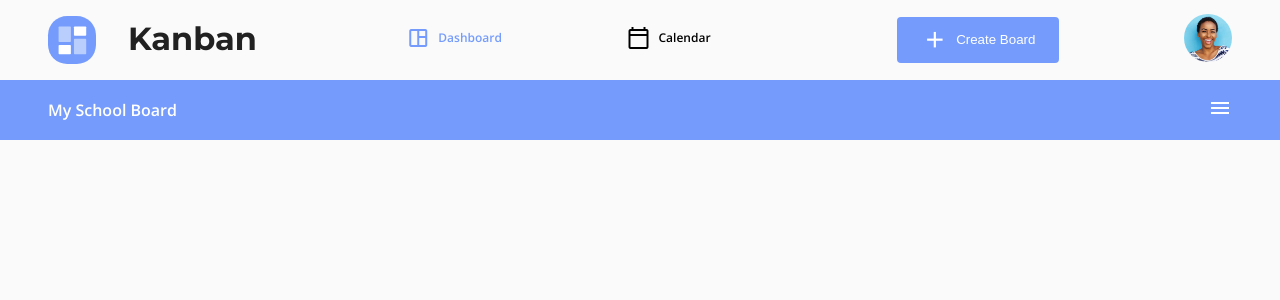
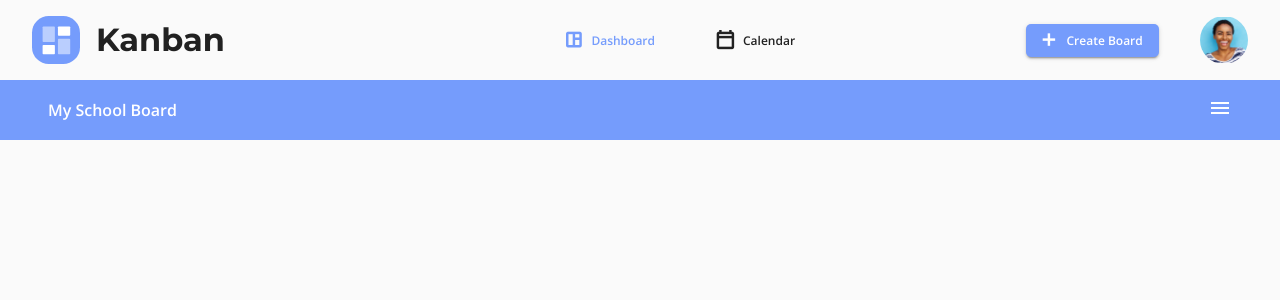
Before and after one commit to hatchways/team-water-polo, a React (Create React App) app in the folder client/: page /dashboard in a window 1280 px wide. Shown: the top 300 px of the page. Built offline with nearby package versions, Linux system fonts and the light colour scheme.

Commit message:
feat: Use Material-UI components for dashboard header

```diff
--- /dev/null
+++ b/client/src/pages/Dashboard/BrandingLogo.tsx
@@ -0,0 +1,12 @@
+export default function BrandingLogo(): JSX.Element {
+  return (
+    <div className="branding--logo">
+      <svg xmlns="http://www.w3.org/2000/svg" viewBox="0 0 24 24">
+        <rect x="3" y="3" width="8" height="10" rx=".5" />
+        <rect x="3" y="15" width="8" height="6" rx=".5" />
+        <rect x="13" y="3" width="8" height="6" rx=".5" />
+        <rect x="13" y="11" width="8" height="10" rx=".5" />
+      </svg>
+    </div>
+  );
+}
--- a/client/src/pages/Dashboard/Dashboard.tsx
+++ b/client/src/pages/Dashboard/Dashboard.tsx
@@ -7,9 +7,11 @@ import { useSocket } from '../../context/useSocketContext';
 import { useHistory } from 'react-router-dom';
 import ChatSideBanner from '../../components/ChatSideBanner/ChatSideBanner';
 import { useEffect } from 'react';
-import DashboardHeader from './DashboardHeader';
-import Logo from '../../Images/logo.png';
 import Avatar from '../../Images/68f55f7799df6c8078a874cfe0a61a5e6e9e1687.png';
+import BrandingLogo from './BrandingLogo';
+import Button from '@material-ui/core/Button';
+import IconButton from '@material-ui/core/IconButton';
+import Icon from '@material-ui/core/Icon';
 
 export default function Dashboard(): JSX.Element {
   const classes = useStyles();
@@ -42,44 +44,39 @@ export default function Dashboard(): JSX.Element {
   return (
     <Grid container direction="column" className={`${classes.root} ${classes.dashboard}`}>
       <CssBaseline />
-      <header className="dashboard--header">
-        <div className="dashboard--header--branding">
-          <div className="branding--logo">
-            <svg xmlns="http://www.w3.org/2000/svg" viewBox="0 0 24 24">
-              <rect x="3" y="3" width="8" height="10" rx=".5" />
-              <rect x="3" y="15" width="8" height="6" rx=".5" />
-              <rect x="13" y="3" width="8" height="6" rx=".5" />
-              <rect x="13" y="11" width="8" height="10" rx=".5" />
-            </svg>
-          </div>
+      <Grid
+        container
+        item
+        component="header"
+        className="dashboard--header"
+        xs={12}
+        alignItems="center"
+        wrap="nowrap"
+        justifyContent="space-between"
+      >
+        <Grid container item xs={3} alignItems="center" className={classes.branding} justifyContent="flex-start">
+          <BrandingLogo />
           <div className="branding--name">Kanban</div>
-        </div>
-        <nav className="dashboard--header--nav">
-          <ul>
-            <li className="nav--item active">
-              <a href="#">
-                <span className="material-icons-outlined">space_dashboard</span>
-                Dashboard
-              </a>
-            </li>
-            <li className="nav--item">
-              <a href="#">
-                <span className="material-icons-outlined">calendar_today</span>
-                Calendar
-              </a>
-            </li>
-          </ul>
-        </nav>
-        <div className="dashboard--header--actions">
-          <button className="actions--create-board">
-            <span className="material-icons-outlined">add</span>
-            Create Board
-          </button>
-        </div>
-        <div className="dashboard--header--user">
-          <img src={Avatar} alt="avatar" className="user--avatar" />
-        </div>
-      </header>
+        </Grid>
+        <Grid container item xs={6} component="nav" className="dashboard--header--nav" justifyContent="center">
+          <Button startIcon={<Icon>space_dashboard</Icon>} className="nav--item active">
+            Dashboard
+          </Button>
+          <Button startIcon={<Icon>calendar_today</Icon>} className="nav--item">
+            Calendar
+          </Button>
+        </Grid>
+        <Button
+          startIcon={<Icon>add</Icon>}
+          variant="contained"
+          style={{ backgroundColor: 'var(--accent-color)', color: 'white' }}
+        >
+          Create Board
+        </Button>
+        <IconButton className="user-button">
+          <img src={Avatar} alt="avatar" />
+        </IconButton>
+      </Grid>
       <main className="main">
         <header className="main--header">
           <h1>My School Board</h1>
--- a/client/src/pages/Dashboard/DashboardHeader.tsx
+++ /dev/null
@@ -1,3 +0,0 @@
-export default function DashboardHeader(): JSX.Element {
-  return <h1>Heading</h1>;
-}
--- a/client/src/pages/Dashboard/useStyles.ts
+++ b/client/src/pages/Dashboard/useStyles.ts
@@ -4,32 +4,20 @@ const drawerWidth = 240;
 
 const useStyles = makeStyles((theme) => ({
   root: {
+    '--accent-color': '#759CFC',
     minHeight: '100vh',
     '& .MuiInput-underline:before': {
       borderBottom: '1.2px solid rgba(0, 0, 0, 0.2)',
     },
   },
 
-  dashboard: {
-    '--accent-color': '#759CFC',
-    '& .dashboard--header': {
-      display: 'grid',
-      gridTemplateColumns: '25% auto auto 3rem',
-      padding: '0 3rem',
-      boxSizing: 'border-box',
-      height: '5rem',
-      alignItems: 'center',
-    },
-
-    '& .dashboard--header--branding': {
-      display: 'flex',
-      gap: '2rem',
-    },
+  branding: {
+    gap: '1rem',
     '& .branding--logo': {
       width: '3rem',
       height: '3rem',
       padding: '0.35rem',
-      borderRadius: '40%',
+      borderRadius: '35%',
       background: 'var(--accent-color)',
 
       '& svg': {
@@ -48,52 +36,33 @@ const useStyles = makeStyles((theme) => ({
       fontFamily: "'Montserrat', sans-serif",
       fontWeight: '700',
     },
+  },
 
-    '& .dashboard--header--nav ul': {
-      listStyle: 'none',
-      margin: 0,
-      padding: 0,
-      display: 'flex',
-      justifyContent: 'space-around',
+  dashboard: {
+    '& .dashboard--header': {
+      padding: '1rem 2rem',
+    },
 
+    '& .dashboard--header--nav': {
+      gap: '3rem',
       '& .nav--item': {
-        '& a': {
-          color: 'black',
-          textDecoration: 'none',
-          fontWeight: 'bold',
-          display: 'inline-flex',
-          gap: '0.5rem',
-          justifyContent: 'flex-start',
-          alignItems: 'center',
+        '&.active': {
+          color: 'var(--accent-color)',
         },
-        '&.active a': { color: 'var(--accent-color)' },
       },
     },
 
-    '& .dashboard--header--actions': {
-      display: 'flex',
-      justifyContent: 'center',
-      alignItems: 'center',
+    '& .user-button': {
+      width: '3rem',
+      height: '3rem',
+      borderRadius: '50%',
+      overflow: 'hidden',
+      padding: '0',
 
-      '& button': {
-        color: 'white',
-        backgroundColor: 'var(--accent-color)',
-        border: 'none',
-        padding: '0.6rem 1.5rem',
-        borderRadius: '0.25rem',
-        display: 'inline-flex',
-        justifyContent: 'flex-start',
-        alignItems: 'center',
-        gap: '0.5rem',
-      },
-    },
-
-    '& .dashboard--header--user': {
-      '& .user--avatar': {
-        display: 'inline-block',
-        width: '3rem',
-        height: '3rem',
-        borderRadius: '50%',
+      '& *': {
+        width: '100%',
+        height: '100%',
+        objectFit: 'contain',
       },
     },
 
@@ -113,9 +82,9 @@ const useStyles = makeStyles((theme) => ({
       },
     },
 
-    '& .material-icons-outlined': {
+    '& .material-icons': {
       fontFamily: 'Material Icons Outlined',
-      fontSize: '2em',
+      lineHeight: '1em',
     },
   },
 
```
